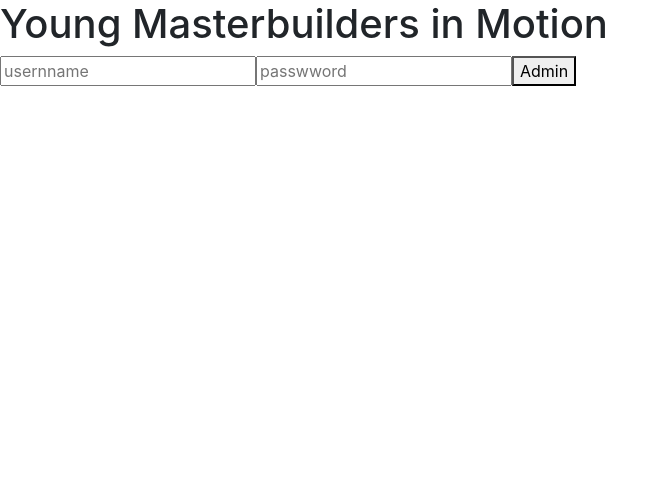
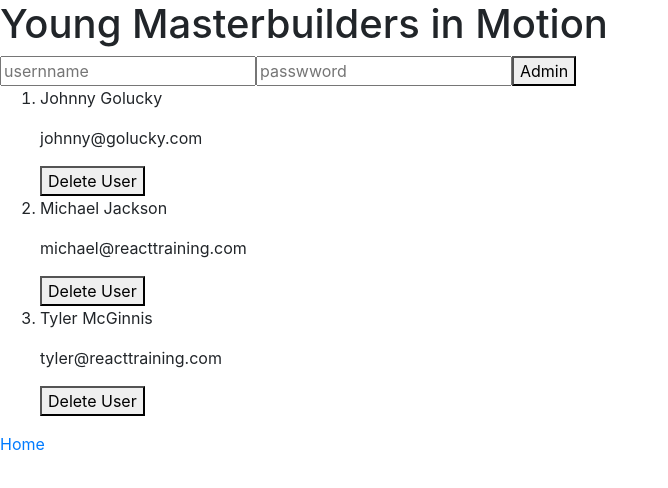
Before and after one commit to the-difference-engine/ymim, a React (Create React App) app in the folder frontend/: page /admin in a window 1280 px wide. Shown: the top 488 px of the page, without its empty margins (0-668 px from the left). Built offline with nearby package versions, Linux system fonts and the light colour scheme.

Commit message:
Add site user list for admin

```diff
--- /dev/null
+++ b/frontend/src/components/SiteUser.jsx
@@ -0,0 +1,21 @@
+import React from 'react';
+
+function SiteUser(props) {
+    return (
+        <ol>
+            {props.user.map((user) => (
+                <li>
+                    <div>
+                        <p>{user.name}</p>
+                        <p>{user.email}</p>
+                        <button>Delete User</button>
+                    </div>
+                </li>
+            ))}
+        </ol>
+
+    )
+}
+
+
+export default SiteUser;
--- a/frontend/src/pages/admin.jsx
+++ b/frontend/src/pages/admin.jsx
@@ -1,6 +1,32 @@
 import React, { Component } from 'react';
+import SiteUser from '../components/SiteUser';
+import { Link } from 'react-router-dom';
 
 class Admin extends Component {
+
+    state = {
+        user: [
+            {
+                "id": "Johnny",
+                "name": "Johnny Golucky",
+                "email": "johnny@golucky.com",
+                "avatarURL": "http://localhost:5001/ryan.jpg"
+            },
+            {
+                "id": "michael",
+                "name": "Michael Jackson",
+                "email": "michael@reacttraining.com",
+                "avatarURL": "http://localhost:5001/michael.jpg"
+            },
+            {
+                "id": "tyler",
+                "name": "Tyler McGinnis",
+                "email": "tyler@reacttraining.com",
+                "avatarURL": "http://localhost:5001/tyler.jpg"
+            }
+        ]
+    }
+
     render() {
         return (
             <div>
@@ -10,7 +36,8 @@ class Admin extends Component {
                     <input type="password" placeholder="passwword" />
                     <button>Admin</button>
                 </form>
-
+                <SiteUser user={this.state.user} />
+                <Link to="/">Home</Link>
             </div>
 
         );
```
